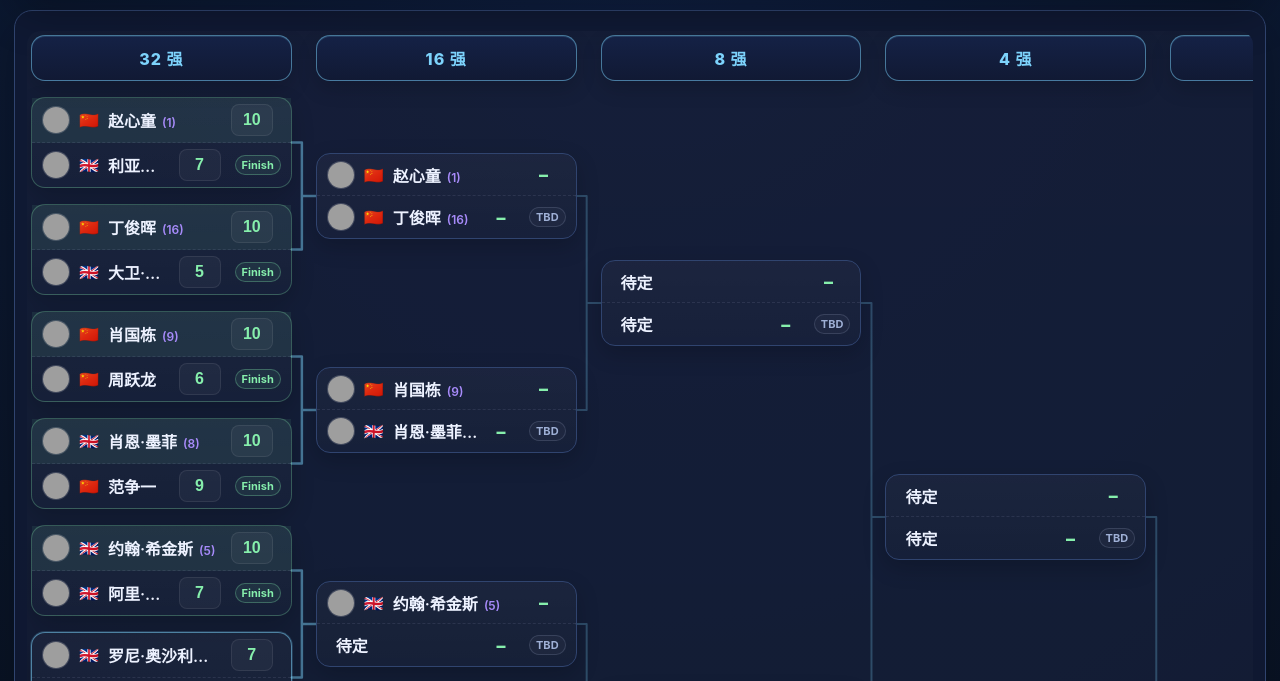
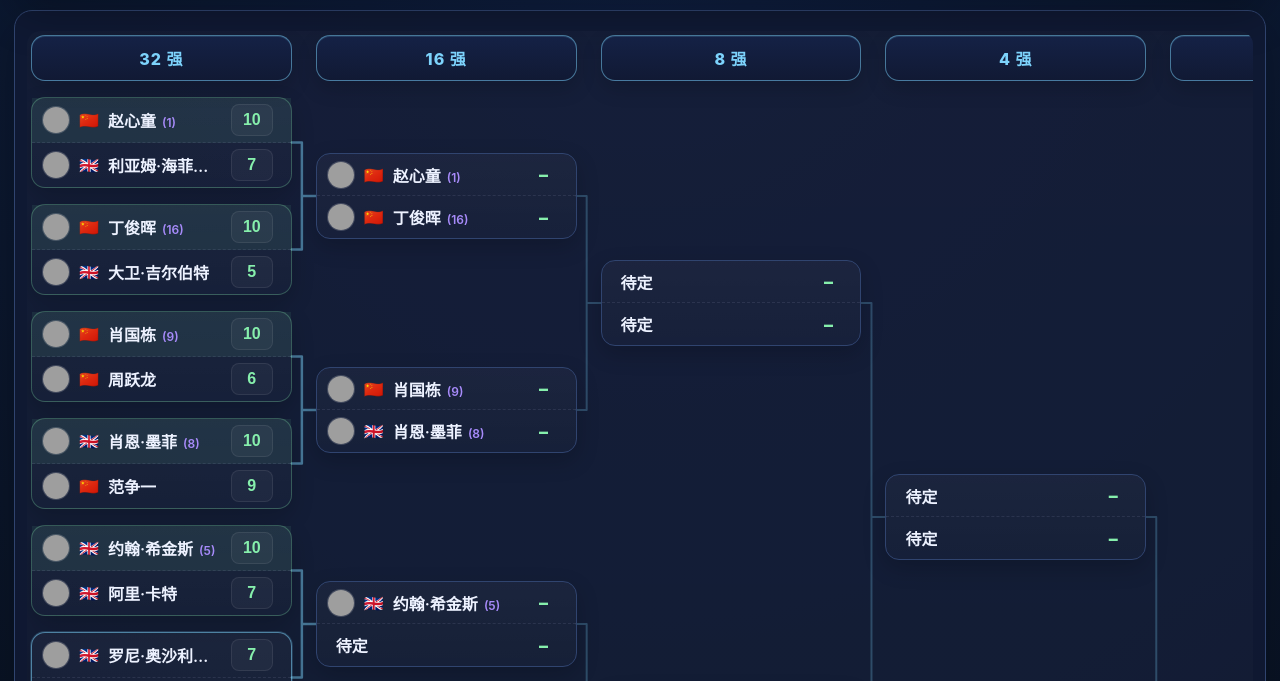
Before and after one commit to yufengyuanx/snooker-world-2026, a website: page bracket.html in a window 1280 px wide. Shown: the part 94-775 px from the top of the page. Drawn offline with Linux system fonts and the light colour scheme; grey boxes are pictures that could not be loaded.

Commit message:
优化：隐藏比赛状态标签

```diff
--- a/bracket.html
+++ b/bracket.html
@@ -135,14 +135,7 @@
     .name-zh { color: var(--text); font-size: 16px; font-weight: 600; white-space: nowrap; overflow: hidden; text-overflow: ellipsis; }
     .seed { color: var(--accent2); font-size: 12px; margin-left: 6px; }
     .score { min-width: 28px; text-align: center; color: var(--win); font-weight: 800; font-size: 18px; }
-    .status-inline {
-      display: inline-flex; align-items: center; gap: 4px; border-radius: 999px;
-      padding: 2px 6px; font-size: 11px; font-weight: 700; border: 1px solid rgba(255,255,255,.08); white-space: nowrap;
-      margin-left: 6px;
-    }
-    .status-inline-live { color: var(--accent); border-color: rgba(125,211,252,.35); background: rgba(125,211,252,.08); }
-    .status-inline-finished { color: var(--win); border-color: rgba(134,239,172,.3); background: rgba(134,239,172,.08); }
-    .status-inline-pending { color: var(--muted); border-color: rgba(170,180,214,.18); background: rgba(255,255,255,.03); }
+    .status-inline { display: none; }
     .score-input {
       width: 42px; text-align: center; color: var(--win); font-weight: 800; font-size: 16px;
       background: rgba(255,255,255,.04); border: 1px solid rgba(255,255,255,.08); border-radius: 8px;
```
